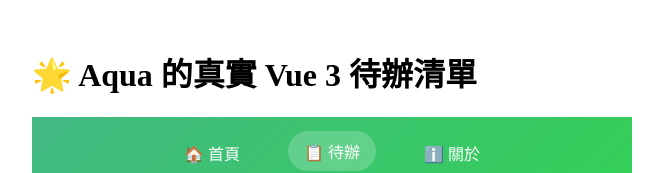
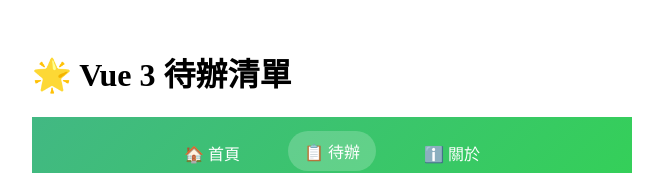
Before and after one commit to cunxianh/vue_deploy, a Vue app: page /todo in a window 1280 px wide. Shown: the top 173 px of the page, without its empty margins (308-971 px from the left). Built offline with nearby package versions, Linux system fonts and the light colour scheme; no server answers.

Commit message:
修正 標題

```diff
--- a/src/App.vue
+++ b/src/App.vue
@@ -1,6 +1,6 @@
 <template>
   <div class="todo-app">
-    <h1>🌟 Aqua 的真實 Vue 3 待辦清單</h1>
+    <h1>🌟 Vue 3 待辦清單</h1>
     <nav class="navbar">
       <router-link to="/" class="nav-link">🏠 首頁</router-link>
       <router-link to="/todo" class="nav-link">📋 待辦</router-link>
```
